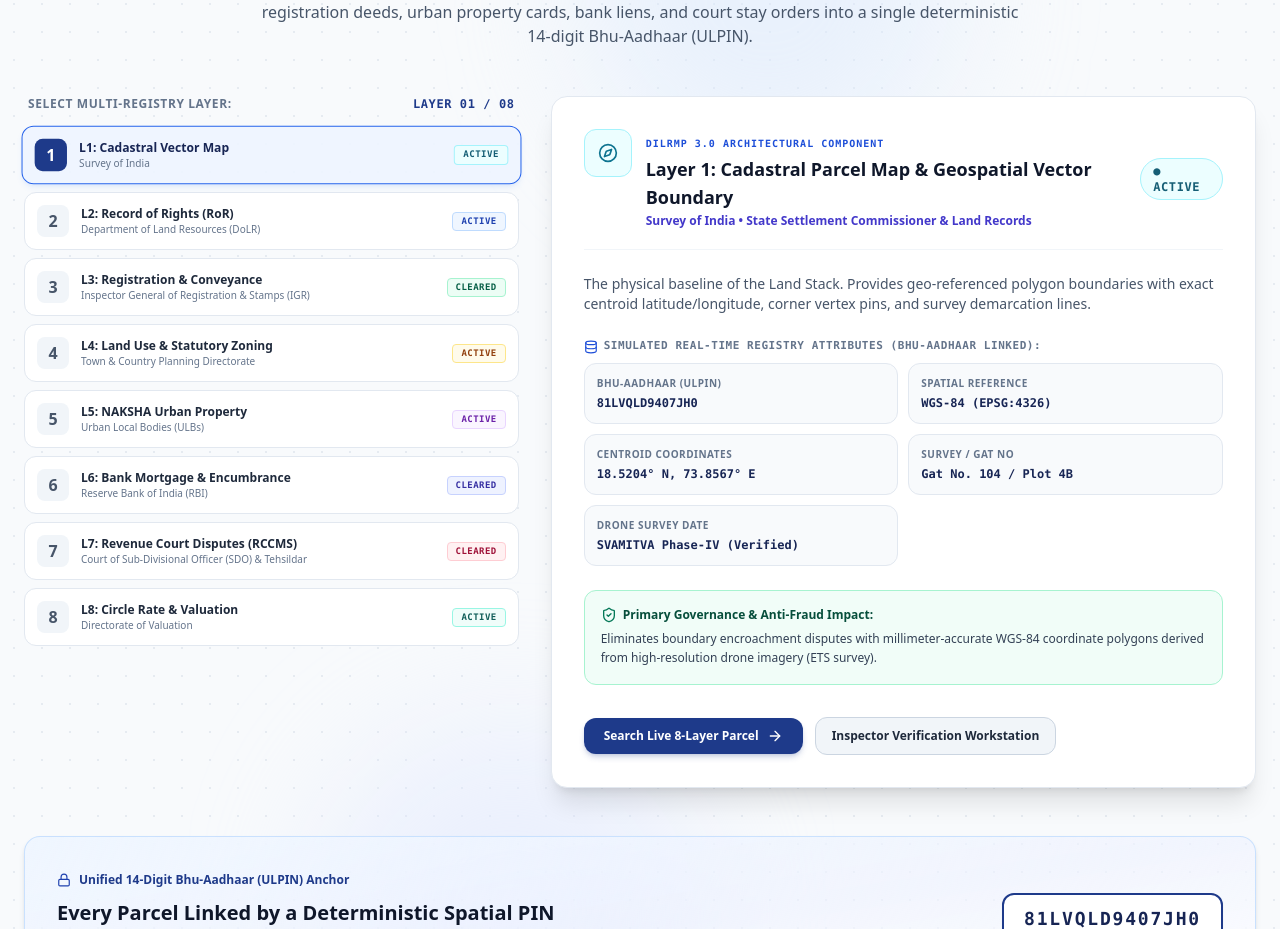
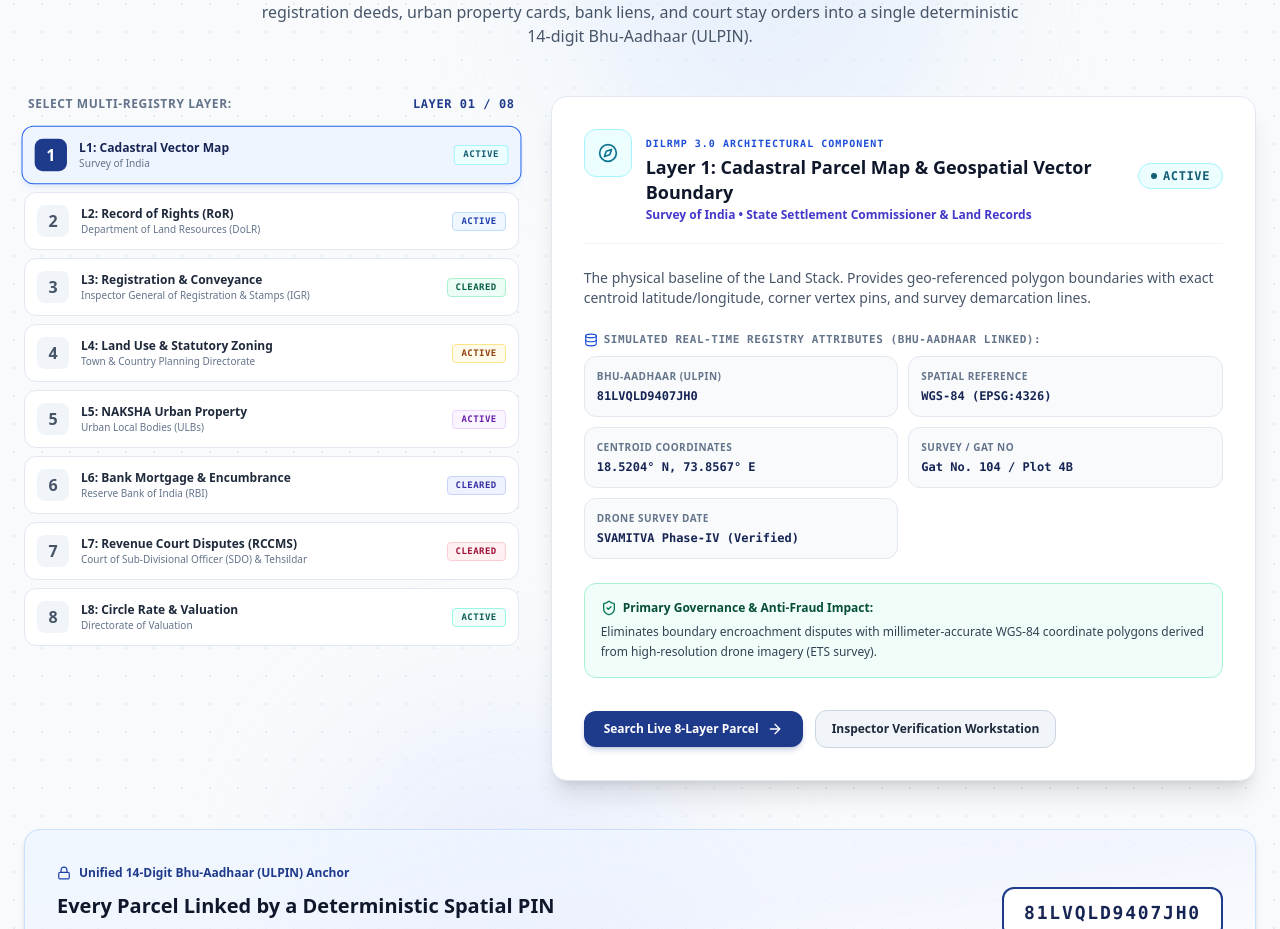
Before and after one commit to Saadali114/Intelligent-Land-Record-Digitization-and-Validation-System, a Next.js app in the folder frontend/: page / in a window 1280 px wide. Shown: the part 2046-2975 px from the top of the page. Built offline with nearby package versions, Linux system fonts and the light colour scheme; no server answers.

Commit message:
fix(landing): prevent status badge dot and text wrapping on LandStackSection

```diff
--- a/frontend/components/landing/LandStackSection.tsx
+++ b/frontend/components/landing/LandStackSection.tsx
@@ -292,7 +292,7 @@ export const LandStackSection: React.FC = () => {
                   </div>
 
                   <span
-                    className={`px-2 py-0.5 rounded text-[9px] font-extrabold font-mono uppercase tracking-wider border shrink-0 ${layer.badgeClass}`}
+                    className={`px-2 py-0.5 rounded text-[9px] font-extrabold font-mono uppercase tracking-wider border shrink-0 whitespace-nowrap ${layer.badgeClass}`}
                   >
                     {layer.status}
                   </span>
@@ -304,24 +304,25 @@ export const LandStackSection: React.FC = () => {
           {/* Right Column: Dynamic Deep Dive Layer Inspector Card */}
           <div className="lg:col-span-7 bg-white border border-slate-200 rounded-2xl p-6 sm:p-8 shadow-xl space-y-6">
             {/* Card Header with Icon, Authority & Status */}
-            <div className="flex flex-col sm:flex-row sm:items-center justify-between gap-3 border-b border-slate-100 pb-5">
-              <div className="flex items-start gap-3.5">
+            <div className="flex flex-col sm:flex-row sm:items-center justify-between gap-4 border-b border-slate-100 pb-5">
+              <div className="flex items-start gap-3.5 min-w-0 flex-1">
                 <div className={`w-12 h-12 rounded-xl border flex items-center justify-center shrink-0 ${current.iconBg}`}>
                   {current.icon}
                 </div>
-                <div>
+                <div className="min-w-0">
                   <span className="text-[10px] font-mono uppercase tracking-widest text-blue-700 font-bold">
                     DILRMP 3.0 Architectural Component
                   </span>
-                  <h3 className="text-lg font-black text-slate-900 mt-0.5">{current.fullName}</h3>
+                  <h3 className="text-lg font-black text-slate-900 mt-0.5 leading-snug">{current.fullName}</h3>
                   <p className="text-xs text-indigo-700 font-semibold mt-0.5">{current.authority}</p>
                 </div>
               </div>
 
               <span
-                className={`px-3 py-1 rounded-full text-xs font-black uppercase font-mono tracking-wider border self-start sm:self-auto ${current.badgeClass}`}
+                className={`inline-flex items-center gap-1.5 px-3 py-1 rounded-full text-xs font-black uppercase font-mono tracking-wider border whitespace-nowrap shrink-0 self-start sm:self-center ${current.badgeClass}`}
               >
-                ● {current.status}
+                <span className="w-1.5 h-1.5 rounded-full bg-current shrink-0" />
+                <span>{current.status}</span>
               </span>
             </div>
 
```
